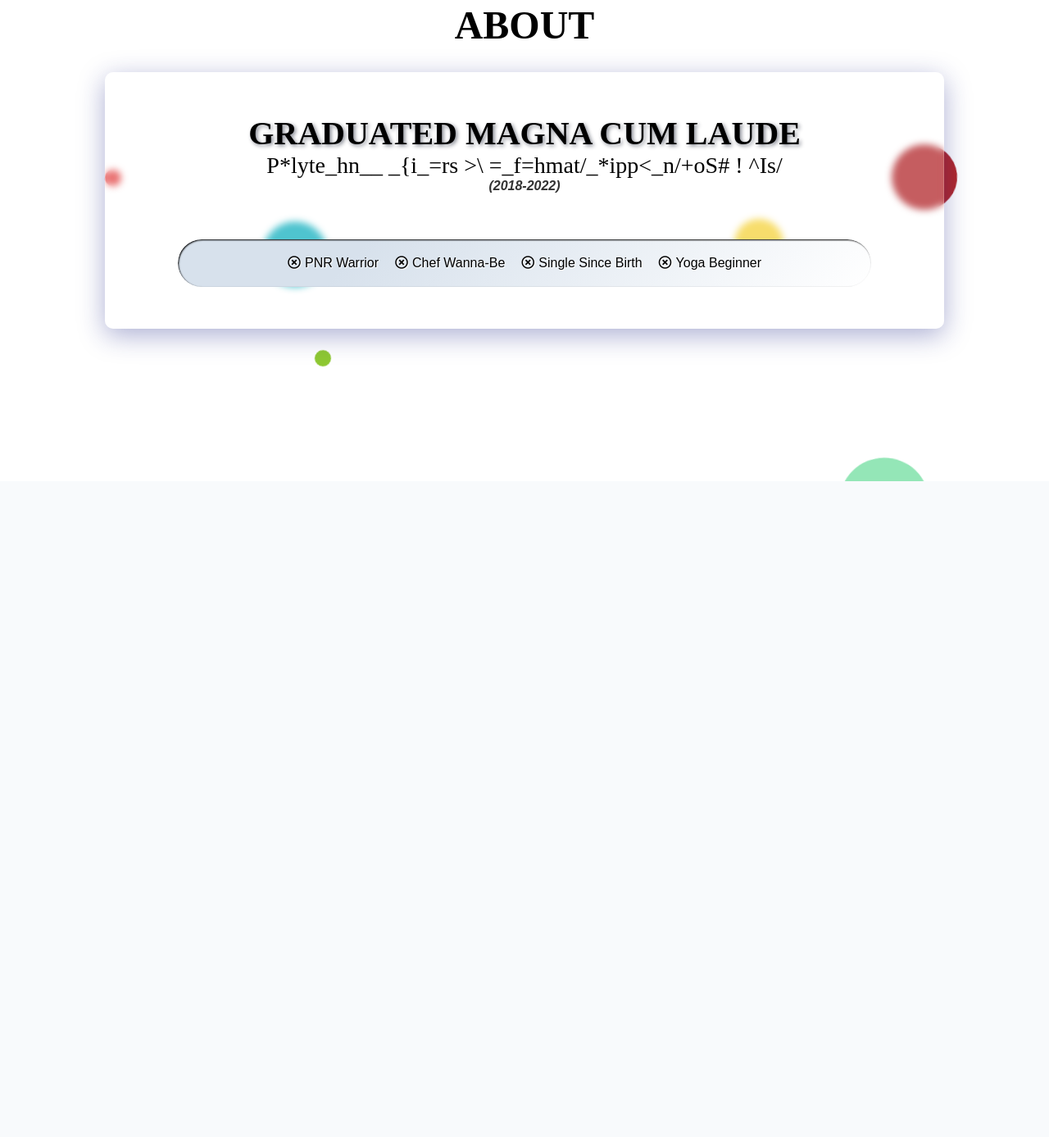
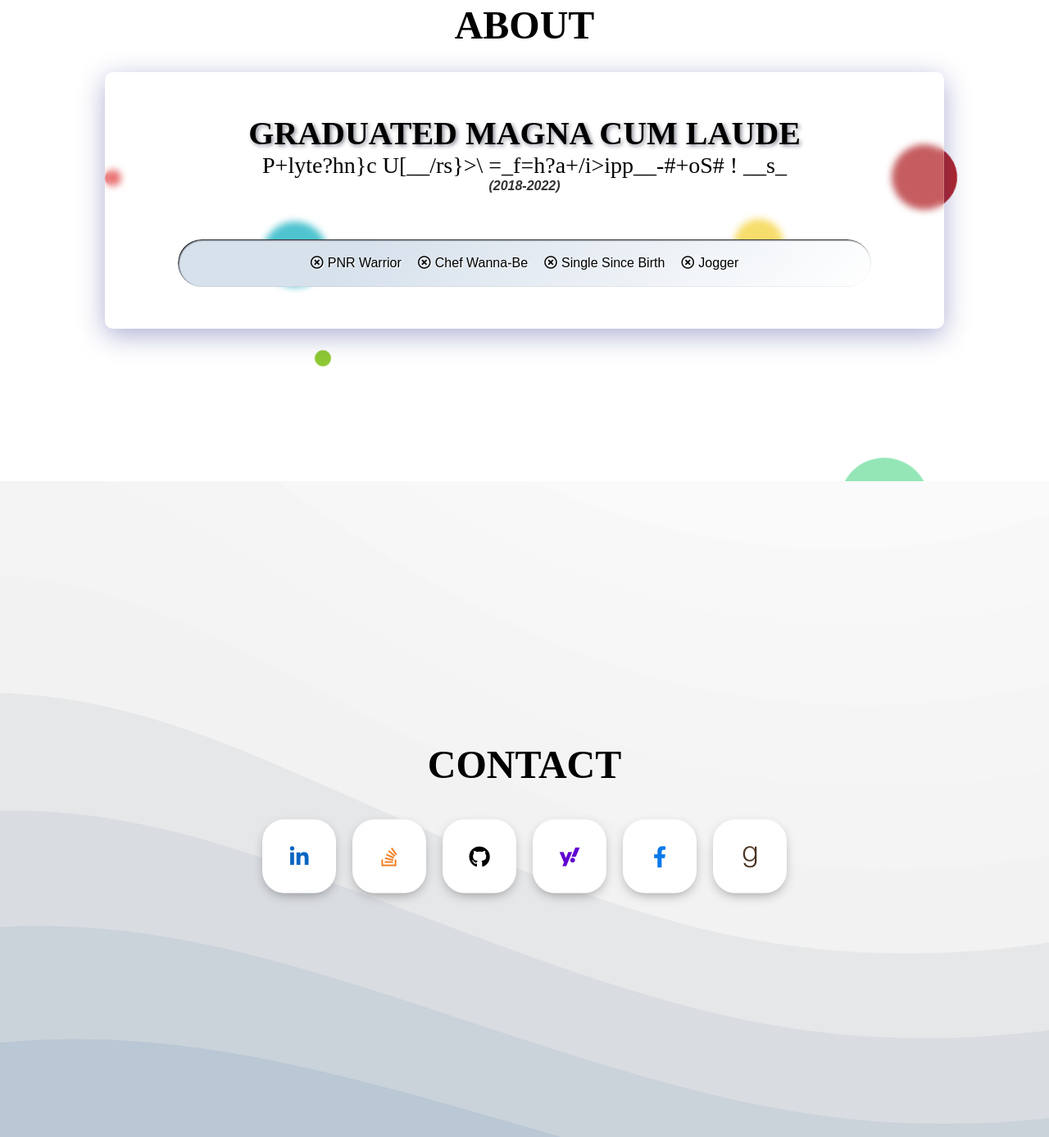
Before and after one commit to theresa-de-ocampo/portfolio, a PHP site: page / in a window 1280 px wide. Shown: the part 3219-4606 px from the top of the page at 82% size. Before the commit the page ends 3806 px from the top, so only its background shows below. Run offline with PHP 8.4, Linux system fonts and the light colour scheme.

Commit message:
Add 'Contact' section

```diff
--- a/about.html
+++ b/about.html
@@ -11,7 +11,7 @@
 				<div class="tag"><i class="far fa-times-circle"></i>PNR Warrior</div>
 				<div class="tag"><i class="far fa-times-circle"></i>Chef Wanna-Be</div>
 				<div class="tag"><i class="far fa-times-circle"></i>Single Since Birth</div>
-				<div class="tag"><i class="far fa-times-circle"></i>Yoga Beginner</div>
+				<div class="tag"><i class="far fa-times-circle"></i>Jogger</div>
 			</div><!-- #personal-tags -->
 		</div><!-- .content -->
 	</div><!-- .verticall-center -->
--- /dev/null
+++ b/contact.html
@@ -0,0 +1,15 @@
+<section id="contact">
+	<div id="social-buttons">
+		<h2>Contact</h2>
+		<a id="linkedin" href="https://www.linkedin.com/in/ma-theresa7/" target="_blank"><i class="fab fa-linkedin-in"></i></a>
+		<a id="stackoverflow" href="https://stackoverflow.com/users/9732833/satellite-sage" target="_blank">
+			<i class="fab fa-stack-overflow"></i>
+		</a>
+		<a id="github" href="https://github.com/theresa-de-ocampo/" target="_blank"><i class="fab fa-github"></i></a>
+		<a id="yahoo" href="mailto:ma_theresa7@yahoo.com"><i class="fab fa-yahoo"></i></a>
+		<a id="facebook" href="https://www.facebook.com/Teriz.De.Ocampo" target="_blank"><i class="fab fa-facebook-f"></i></a>
+		<a id="goodreads" href="https://www.goodreads.com/user/show/14318866-teriz-de-ocampo" target="_blank">
+			<i class="fab fa-goodreads-g"></i>
+		</a>
+	</div><!-- #social-buttons -->
+</section><!-- #contact -->
--- /dev/null
+++ b/css/contact.css
@@ -0,0 +1,131 @@
+body {
+	padding: 0 ;
+	margin: 0;
+}
+
+#contact {
+	background-attachment: fixed;
+	background-image: url("../img/wavy-bg.svg");
+	background-position: center center;
+	background-repeat: no-repeat;
+	background-size: cover;
+	position: relative;
+}
+
+#contact h2 {
+	grid-column: 1/-1;
+}
+
+#social-buttons {
+	position: absolute;
+	top: 50%;
+	left: 50%;
+	transform: translate(-50%, -50%);
+	display: grid;
+	grid-template-columns: 1fr 1fr 1fr 1fr 1fr 1fr;
+}
+
+#social-buttons > a {
+	display: inline-block;
+	width: 90px;
+	height: 90px;
+	background-color: #fff;
+	margin: 10px;
+	border-radius: 30%;
+	box-shadow: 0px 5px 15px -5px #00000070;
+	position: relative;
+	text-align: center;
+	overflow: hidden;
+}
+
+#linkedin {
+	color: var(--linkedin);
+}
+
+#stackoverflow {
+	color: var(--stackoverflow);
+}
+
+#github {
+	color: #000;
+}
+
+#yahoo {
+	color: var(--yahoo);
+}
+
+#facebook {
+	color: var(--facebook);
+}
+
+#goodreads {
+	color: var(--goodreads);
+}
+
+#social-buttons > a > i {
+	line-height: 90px;
+	font-size: 26px;
+	transition: 0.2s linear;
+}
+
+#social-buttons > a:hover > i {
+	transform: scale(1.3);
+	color: #f1f1f1;
+}
+
+#social-buttons > a::before {
+	content: "";
+	position: absolute;
+	min-width: 120%;
+	min-height: 120%;
+	top: 90%;
+	left: 110%;
+	transform: rotate(45deg);
+}
+
+#linkedin::before {
+	background-color: var(--linkedin);
+}
+
+#stackoverflow::before {
+	background-color: var(--stackoverflow);
+}
+
+#github::before {
+	background-color: #000;
+}
+
+#yahoo::before {
+	background-color: var(--yahoo);
+}
+
+#facebook::before {
+	background-color: var(--facebook);
+}
+
+#goodreads::before {
+	background-color: var(--goodreads);
+}
+
+#social-buttons > a:hover::before {
+	animation: reflect 0.7s 1;
+	top: -10%;
+	left: -10%;
+}
+
+@keyframes reflect {
+	0% {
+		top: 90%;
+		left: -110%;
+	}
+
+	50% {
+		top: -30%;
+		left: 10%;
+	}
+
+	100% {
+		top: -10%;
+		left: -10%;
+	}
+}
--- a/css/media-queries.css
+++ b/css/media-queries.css
@@ -1,8 +1,8 @@
 @media screen and (min-width: 1281px) {
 	/*section {
 		background-color: blue;
-	}*/
-
+	}
+*/
 	#skills .grid-wrapper {
 		grid-gap: 70px 100px;
 		margin-left: 10vw;
@@ -11,15 +11,13 @@
 }
 
 @media screen and (max-width: 1200px) {
+	/*section {
+		background-color: red;
+	}*/
+
 	.modal h4 {
 		font-size: 30px;
 	}
-}
-
-@media screen and (max-width: 1200px) {
-	/*section {
-		background-color: red;
-	}*/
 
 	#projects img,
 	#projects article .content {
@@ -275,6 +273,10 @@
 	#personal-tags .tag {
 		font-size: 18px;
 	}
+
+	#social-buttons {
+		grid-template-columns: 1fr 1fr 1fr;
+	}
 }
 
 @media screen and (max-width: 600px) {
@@ -433,6 +435,15 @@
 	#projects article .content footer a {
 		font-size: 14px;
 	}
+
+	#social-buttons {
+		grid-template-columns: 1fr 1fr;
+		position: static;
+		top: unset;
+		left: unset;
+		transform: unset;
+		justify-items: center;
+	}
 }
 
 /* Galaxy Fold */
--- a/css/style.css
+++ b/css/style.css
@@ -5,19 +5,24 @@
 /*@import url('https://fonts.googleapis.com/css2?family=Roboto+Mono:ital,wght@0,100;0,200;0,300;0,400;0,500;0,600;0,700;1,100;1,200;1,300;1,400;1,500;1,600;1,700&display=swap');
 */
 :root {
+	--agean: #113855;
+	--aluminum: #838690;
+	--amber: #ffc107;
+	--black-pearl: #060c21;
+	--california-gold: #F59405;
+	--cerulean: #14B0BF;
+	--facebook: #087aea;
+	--goodreads: #4b3422;
 	--hawkes-blue: #d7e1ec;
-	--cerulean: #14B0BF;
-	--agean: #113855;
+	--linkedin: #0a66c2;
+	--magic-mint: #94E6B7;
 	--papaya: #e24242;
+	--radical-red: #FC3764;
+	--saffron: #f5d23b;
+	--stackoverflow: #f48024;
 	--tall-poppy: #b2272b;
-	--saffron: #f5d23b;
-	--amber: #ffc107;
-	--california-gold: #F59405;
-	--radical-red: #FC3764;
+	--yahoo: #6001d2;
 	--yellow-green: #8ec832;
-	--magic-mint: #94E6B7;
-	--black-pearl: #060c21;
-	--aluminum: #838690;
 }
 
 * {
@@ -87,7 +92,3 @@
 .new-line {
 	display: block;
 }
-
-#contact {
-	background-color: pink;
-}
--- a/index.php
+++ b/index.php
@@ -16,6 +16,7 @@
 	<link rel="stylesheet" type="text/css" href="css/skills.css" />
 	<link rel="stylesheet" type="text/css" href="css/projects.css" />
 	<link rel="stylesheet" type="text/css" href="css/about.css" />
+	<link rel="stylesheet" type="text/css" href="css/contact.css" />
 	<link rel="stylesheet" type="text/css" href="css/animations.css" />
 	<link rel="stylesheet" type="text/css" href="css/media-queries.css" />
 	<title>Theresa De Ocampo</title>
@@ -38,6 +39,7 @@
 		readfile("skills.html");
 		readfile("projects.html");
 		readfile("about.html");
+		readfile("contact.html");
 	?>
 
 	<script src="js/jquery-3.5.1.min.js"></script>
```
Also changed, not shown: img/wavy-bg.svg (added), webfonts/fa-brands-400.woff (added), webfonts/fa-brands-400.woff2 (added).
